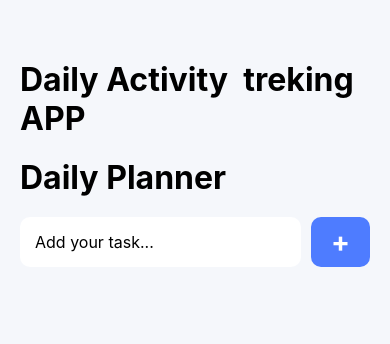
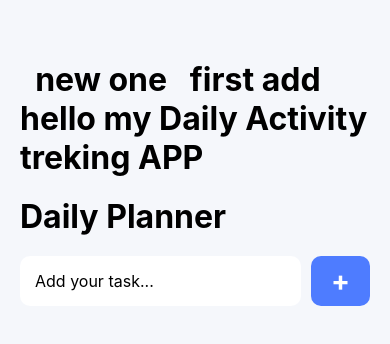
Before and after one commit to RahulChauhan101/DailyActivityApp, a React Native app: screen / in a window 390 px wide. Shown: the top 344 px of the page. Built offline with nearby package versions, Linux system fonts and the light colour scheme.

Commit message:
8/3/2026

```diff
--- a/App.jsx
+++ b/App.jsx
@@ -40,7 +40,7 @@ return(
 
 <View style={styles.container}>
 
-<Text style={styles.header}>Daily Activity  treking APP</Text>
+<Text style={styles.header}>  new one   first add   hello my Daily Activity  treking APP</Text>
 <Text style={styles.header}>Daily Planner</Text>
 
 <View style={styles.inputContainer}>
```
Also changed, not shown: 2 other files (tests, documents, lock files or other folders).
